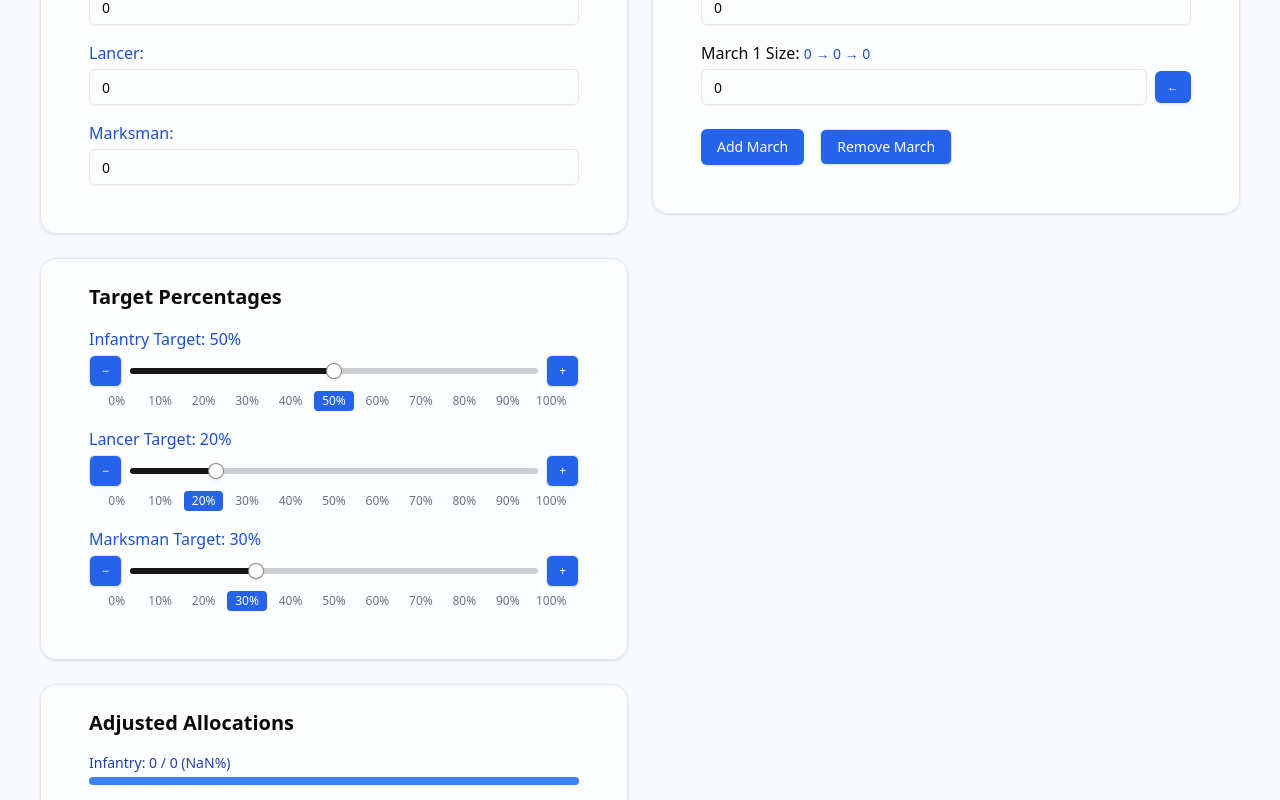
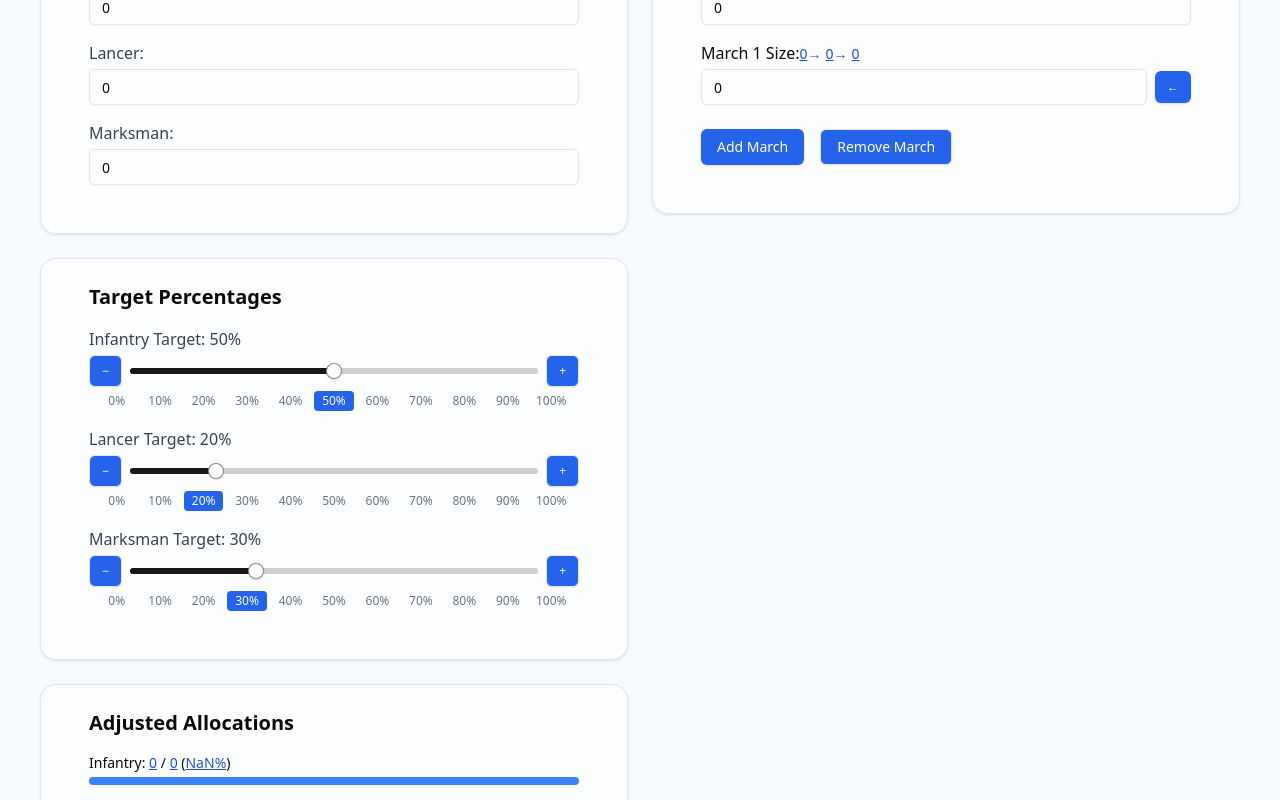
Before and after one commit to jellyfish998/frosty-allocation-ui, a React (Vite) app: page / in a window 1280 px wide. Shown: the part 320-1120 px from the top of the page. Built offline with nearby package versions, Linux system fonts and the light colour scheme.

Commit message:
Update FrostyAllocationUI.tsx

```diff
--- a/src/components/FrostyAllocationUI.tsx
+++ b/src/components/FrostyAllocationUI.tsx
@@ -38,6 +38,13 @@ const priorityOptions = [
   { label: "Infantry → Marksman → Lancer", value: "0,2,1" },
   { label: "Marksman → Infantry → Lancer", value: "2,0,1" },
 ];
+
+const copyToClipboard = (text: string) => {
+  navigator.clipboard.writeText(text).then(() => {
+    // Optionally show toast/alert
+    console.log("Copied:", text);
+  });
+};
 
 const defaultConfigs: Record<string, { percentages: number[]; priority: string }> = {
   PVE: { percentages: [50, 20, 30], priority: "0,2,1" },
@@ -263,7 +270,7 @@ export default function FrostyAllocationUI() {
                 <h2 className="text-xl font-semibold">Available Troops</h2>
                 {troopTypes.map((type, index) => (
                   <div key={index}>
-                    <label className="block font-medium text-blue-700 mb-1">{type}:</label>
+                    <label className="block font-medium text-gray-700 mb-1">{type}:</label>
                     <Input className="focus:ring-blue-500 focus:border-blue-500"
                       type="text"
                       inputMode="numeric"
@@ -285,7 +292,7 @@ export default function FrostyAllocationUI() {
                 <h2 className="text-xl font-semibold">Target Percentages</h2>
                 {troopTypes.map((type, index) => (
                   <div key={index}>
-                    <label className="block font-medium text-blue-700 mb-1">
+                    <label className="block font-medium text-gray-700 mb-1">
                       {type} Target: {percentages[index]}%
                     </label>
                     <div className="flex items-center gap-2">
@@ -303,13 +310,17 @@ export default function FrostyAllocationUI() {
                     </Tooltip>
 
                       <Slider
+                       className="flex-1
+                        [data-part=track]:bg-blue-100
+                        [data-part=range]:bg-blue-500
+                        [&>div>div]:bg-blue-100
+                        [&>div>div>div]:bg-blue-500"
                         value={[percentages[index]]}
                         onValueChange={(val) => updatePercentage(index, val[0])}
                         min={0}
                         max={100}
                         step={10}
                         //detents={true}
-                        className="flex-1"
                       />
                     <Tooltip>
                       <TooltipTrigger asChild>
@@ -365,8 +376,32 @@ export default function FrostyAllocationUI() {
               <CardContent className="space-y-4">
                 <h2 className="text-xl font-semibold">Adjusted Allocations</h2>
                 {troopTypes.map((type, index) => (
-                  <div key={index} className="text-sm text-blue-800">
-                    {type}: {adjustedAllocations[index].toLocaleString()} / {available[index].toLocaleString()} ({adjustedPercentages[index]}%)
+                  <div key={index} className="text-sm text-grey-800">
+                    {type}:&nbsp;
+                      <span
+                        onClick={() => copyToClipboard(adjustedAllocations[index].toString())}
+                        className="cursor-pointer underline text-blue-700 hover:text-blue-900"
+                        title="Click to copy"
+                      >
+                        {adjustedAllocations[index].toLocaleString()}
+                      </span>
+                      &nbsp;/&nbsp;
+                      <span
+                        onClick={() => copyToClipboard(available[index].toString())}
+                        className="cursor-pointer underline text-blue-700 hover:text-blue-900"
+                        title="Click to copy"
+                      >
+                        {available[index].toLocaleString()}
+                      </span>
+                      &nbsp;(
+                      <span
+                        onClick={() => copyToClipboard(adjustedPercentages[index].toString())}
+                        className="cursor-pointer underline text-blue-700 hover:text-blue-900"
+                        title="Click to copy"
+                      >
+                        {adjustedPercentages[index]}%
+                      </span>)
+
                     <div className="w-full bg-blue-100 rounded h-2 mt-1">
                       <div
                         className="bg-blue-500 h-2 rounded"
@@ -375,7 +410,7 @@ export default function FrostyAllocationUI() {
                     </div>
                   </div>
                 ))}
-                <div className="text-sm text-blue-600 mt-2">
+                <div className="text-sm text-grey-600 mt-2">
                   Total Capacity: {totalCapacity.toLocaleString()} | Remaining Capacity: {capacityLeft.toLocaleString()}
                 </div>
               </CardContent>
@@ -404,7 +439,33 @@ export default function FrostyAllocationUI() {
                   return (
                     <div key={idx} className="space-y-1">
                       <label className="block font-medium">
-                        March {idx + 1} Size: <span className="text-sm text-blue-700">{breakdown[0].toLocaleString()} → {breakdown[1].toLocaleString()} → {breakdown[2].toLocaleString()}</span>
+                        March {idx + 1} Size:
+							<span className="text-sm text-blue-700 space-x-1">
+							  <span
+								className="cursor-pointer underline hover:text-blue-900"
+								onClick={() => copyToClipboard(breakdown[0].toString())}
+								title="Click to copy"
+							  >
+								{breakdown[0].toLocaleString()}
+							  </span>
+							  →
+							  <span
+								className="cursor-pointer underline hover:text-blue-900"
+								onClick={() => copyToClipboard(breakdown[1].toString())}
+								title="Click to copy"
+							  >
+								{breakdown[1].toLocaleString()}
+							  </span>
+							  →
+							  <span
+								className="cursor-pointer underline hover:text-blue-900"
+								onClick={() => copyToClipboard(breakdown[2].toString())}
+								title="Click to copy"
+							  >
+								{breakdown[2].toLocaleString()}
+							  </span>
+							</span>
+
                       </label>
                       <div className="flex gap-2 items-center">
                         <Input
```
